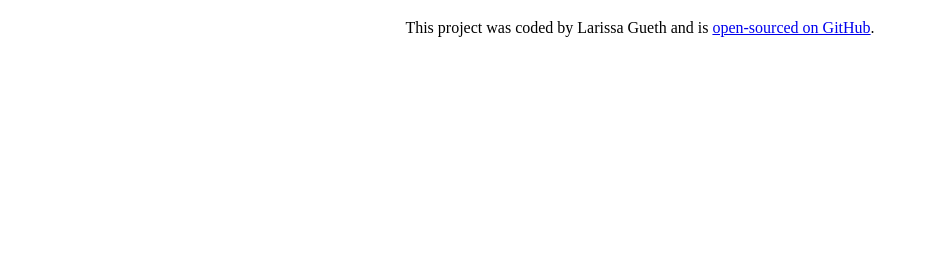
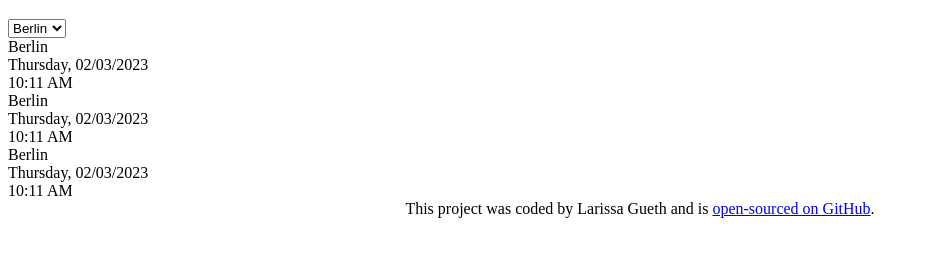
Before and after one commit to LarissaGu/world-clock, a plain HTML site: page index.html in a window 1280 px wide. Shown: the part 61-318 px from the top of the page, without its empty margins (0-929 px from the left). Drawn offline with Linux system fonts and the light colour scheme.

Commit message:
Added HTML structure

```diff
--- a/index.html
+++ b/index.html
@@ -8,13 +8,37 @@
     <title>World Clock</title>
   </head>
   <body>
+    <div class="container">
       <h1>World Clock</h1>
+      <select name="" id="">
+        <option value="">Berlin</option>
+        <option value="">Paris</option>
+        <option value="">Rome</option>
+      </select>
+      <div class="row">
+        <div class="city">Berlin</div>
+        <div class="date">Thursday, 02/03/2023</div>
+        <div class="time">10:11 AM</div>
+      </div>
+      <div class="row">
+        <div class="city">Berlin</div>
+        <div class="date">Thursday, 02/03/2023</div>
+        <div class="time">10:11 AM</div>
+      </div>
+      <div class="row">
+        <div class="city">Berlin</div>
+        <div class="date">Thursday, 02/03/2023</div>
+        <div class="time">10:11 AM</div>
+      </div>
+
       <footer>
         This project was coded by Larissa Gueth and is
         <a href="https://github.com/LarissaGu/world-clock" target="_blank"
           >open-sourced on GitHub</a
         >.
       </footer>
+    </div>
+
     <script src="src/index.js"></script>
   </body>
 </html>
```
Lines whose indentation alone changed are shown as unchanged.
